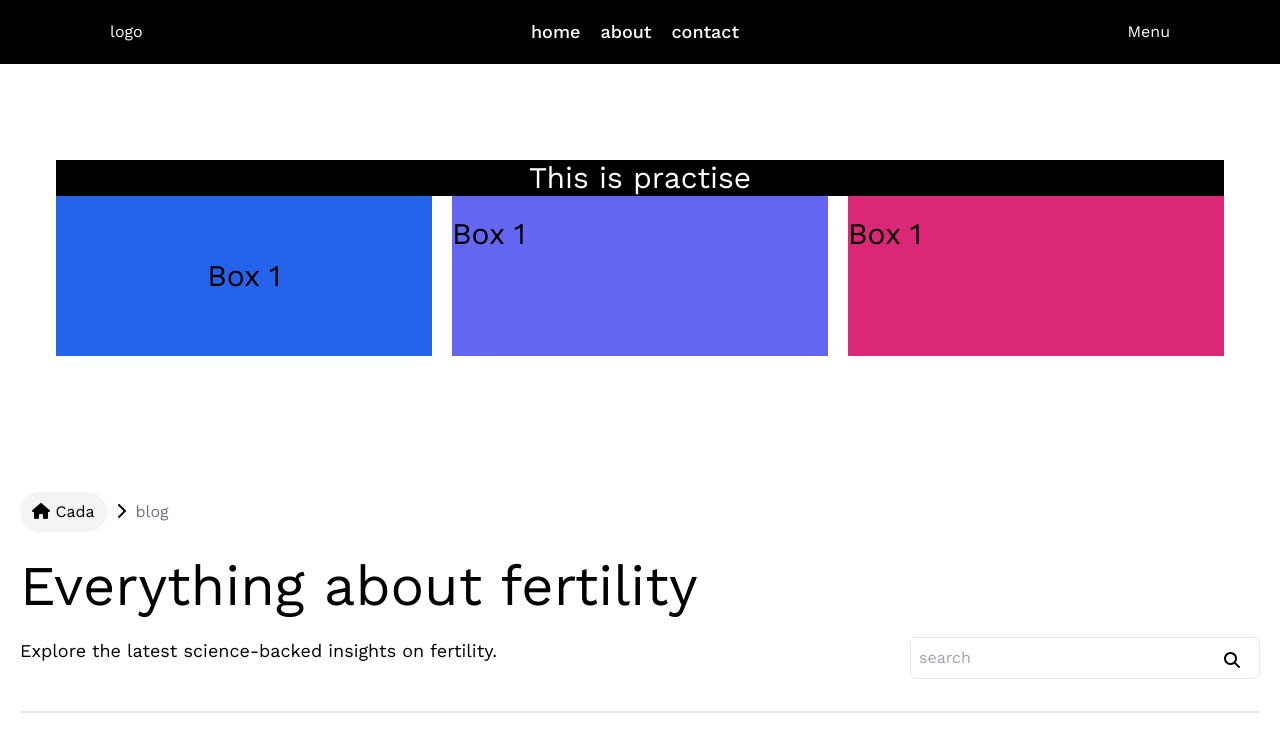
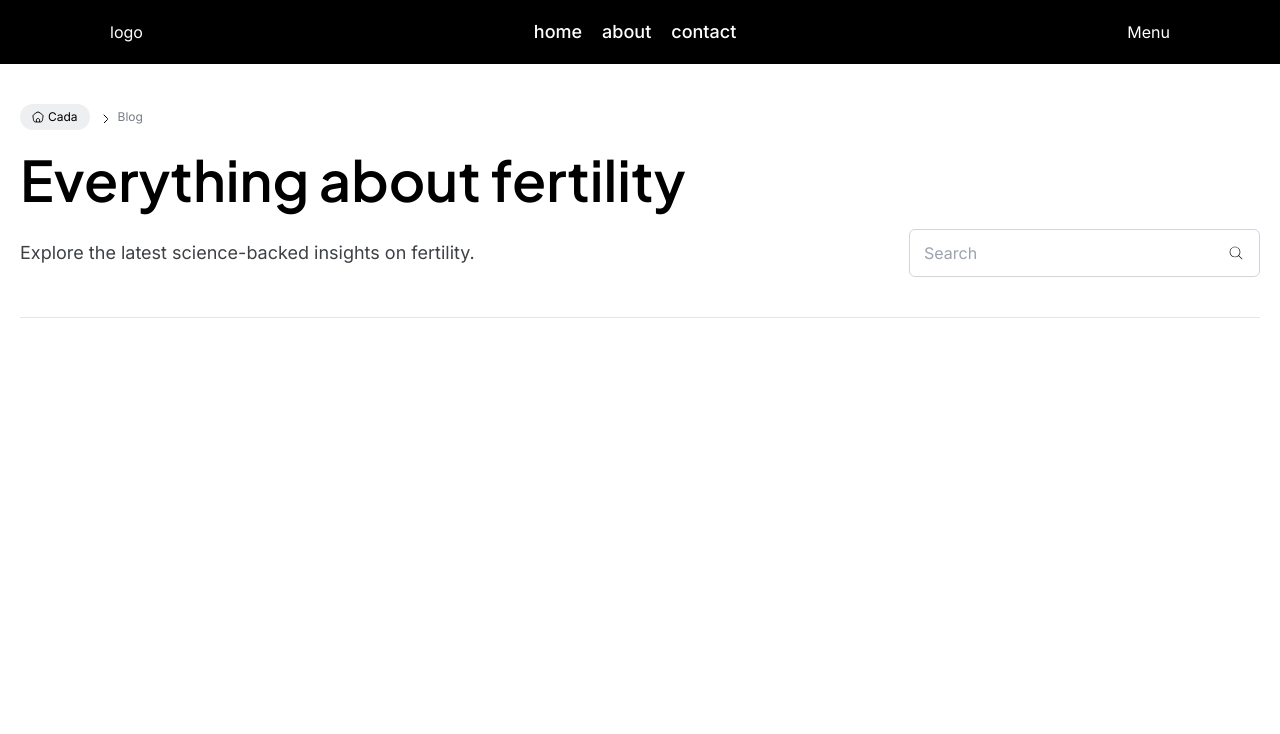
Before and after one commit to biplobariya/tailwind, a website: page index.html in a window 1280 px wide. Shown: the top 734 px of the page. Drawn offline with nearby package versions, Linux system fonts and the light colour scheme.

Commit message:
working update

```diff
--- a/index.html
+++ b/index.html
@@ -32,49 +32,50 @@
     </div>
 </div>
 
-
-<br><br><br>
-<div class="py-6">
-    <div class="max-w-[1200px] mx-auto px-4">
-        <h2 class="bg-black text-white text-center text-3xl">This is practise</h2>
-        <div class=" grid grid-cols-1 sm:grid-cols-2 md:grid-cols-3 gap-5">
-            <div class="py-5 bg-blue-600 w-full h-40 flex items-center justify-center">
-                <h2>Box 1</h2>
+<!-- Cada Hero Section Start -->
+<div class="py-10">
+    <div class="max-w-[1400px] mx-auto px-5">
+        <div class="tit-sec border-b-[1px] border-[##DEDDE6]">
+            <div class="breadcumb flex items-center justify-start sm:justify-center md:justify-start">
+                <a href="#" class="flex items-center bg-[#EEEFF0] text-black py-1 px-3 rounded-[32px]">
+                    <svg class="text-[12px]" width="12" height="12" viewBox="0 0 12 12" fill="none" xmlns="http://www.w3.org/2000/svg">
+                    <g clip-path="url(#clip0_9679_14163)">
+                    <path d="M4.50064 11L4.37532 9.24555C4.30794 8.30231 5.05499 7.5 6.00064 7.5C6.94628 7.5 7.69333 8.30231 7.62595 9.24555L7.50064 11" stroke="black"/>
+                    <path d="M1.1757 6.60673C0.999186 5.45812 0.910931 4.88382 1.12808 4.37469C1.34523 3.86556 1.82701 3.51722 2.79057 2.82053L3.51049 2.3C4.70915 1.43333 5.30847 1 6 1C6.69153 1 7.29085 1.43333 8.48951 2.3L9.20943 2.82053C10.173 3.51722 10.6548 3.86556 10.8719 4.37469C11.0891 4.88382 11.0008 5.45812 10.8243 6.60673L10.6738 7.58619C10.4236 9.21446 10.2985 10.0286 9.7145 10.5143C9.13055 11 8.27683 11 6.56941 11H5.43059C3.72317 11 2.86945 11 2.2855 10.5143C1.70155 10.0286 1.57643 9.21446 1.32621 7.58619L1.1757 6.60673Z" stroke="black" stroke-linejoin="round"/>
+                    </g>
+                    <defs>
+                    <clipPath id="clip0_9679_14163">
+                    <rect width="12" height="12" fill="white"/>
+                    </clipPath>
+                    </defs>
+                    </svg>
+                    <span class="ml-1 text-[12px] font-normal">Cada</span></a>
+                    <span class="px-2 text-black">
+                        <svg width="12" height="12" viewBox="0 0 12 12" fill="none" xmlns="http://www.w3.org/2000/svg">
+                            <path d="M6 12L9.29289 8.70711C9.62623 8.37377 9.79289 8.20711 9.79289 8C9.79289 7.79289 9.62623 7.62623 9.29289 7.29289L6 4" stroke="black" stroke-linecap="round" stroke-linejoin="round"/>
+                        </svg>
+                    </span>
+                <span class="text-[#777C85] capitalize text-[12px]">blog</span>
             </div>
-            <div class="py-5 bg-indigo-500 w-full h-40">
-                <h2>Box 1</h2>
+            <div class="title mt-4">
+                <h2 class="md:text-[56px] text-[36px] font-semibold leading-[67.2px]">Everything about fertility</h2>
+                <div class="section-desc pt-[16px] pb-[40px] flex justify-between items-center md:flex-row flex-col">
+                    <div class="text">
+                        <p class="text-lg leading-[26px] font-normal text-[#3D4044]">Explore the latest science-backed insights on fertility.</p>
                     </div>
-            <div class="py-5 bg-pink-600 w-full h-40">
-                <h2>Box 1</h2>
+                    <div class="search-form relative mt-4 md:mt-0">
+                        <input class="px-[14px] py-[12px] border border-[#D0D5DD] rounded-md w-[100%] md:w-[351px] h-[48px] outline-none text-[16px] text-[#667085] font-normal" type="search" placeholder="Search">
+                        <span class="absolute top-[16px] right-[16px] z-10"><a href="#">
+                            <svg width="16" height="16" viewBox="0 0 16 16" fill="none" xmlns="http://www.w3.org/2000/svg">
+                            <path fill-rule="evenodd" clip-rule="evenodd" d="M7.0013 2.33268C4.42397 2.33268 2.33464 4.42202 2.33464 6.99935C2.33464 9.57668 4.42397 11.666 7.0013 11.666C9.57863 11.666 11.668 9.57668 11.668 6.99935C11.668 4.42202 9.57863 2.33268 7.0013 2.33268ZM1.66797 6.99935C1.66797 4.05383 4.05578 1.66602 7.0013 1.66602C9.94682 1.66602 12.3346 4.05383 12.3346 6.99935C12.3346 9.94487 9.94682 12.3327 7.0013 12.3327C4.05578 12.3327 1.66797 9.94487 1.66797 6.99935Z" fill="black"/>
+                            <path fill-rule="evenodd" clip-rule="evenodd" d="M10.3008 10.2988C10.4309 10.1686 10.642 10.1686 10.7722 10.2988L14.2365 13.7632C14.3667 13.8934 14.3667 14.1044 14.2365 14.2346C14.1064 14.3648 13.8953 14.3648 13.7651 14.2346L10.3008 10.7702C10.1706 10.64 10.1706 10.429 10.3008 10.2988Z" fill="black"/>
+                            </svg>
+                            </a></span>
                     </div>
                 </div>
             </div>
         </div>
-
-<br><br><br>
-
-<!-- Cada Hero Section Start -->
-<div class="py-10">
-    <div class="max-w-[1400px] mx-auto px-5">
-        <div class="tit-sec">
-            <div class="breadcumb">
-                <a href="#" class="bg-gray-100 inline-block py-2 px-3 rounded-3xl"><i class="fa-solid fa-house"></i> Cada</a>
-                <span class="px-1"><i class="fa-solid fa-chevron-right"></i></span>
-                <span class="text-gray-500">blog</span>
-            </div>
-            <div class="title mt-4">
-                <h2 class="md:text-[56px] text-[36px] leading-snug">Everything about fertility</h2>
-                <div class="section-desc pt-3 pb-8 flex justify-between md:flex-row flex-col border-b-2">
-                    <div class="text">
-                        <p class="text-lg">Explore the latest science-backed insights on fertility.</p>
-                    </div>
-                    <div class="search-form relative mt-4 md:mt-0">
-                        <input class="p-2 border rounded-md w-[100%] md:w-[350px] outline-none" type="search" placeholder="search">
-                        <span class="absolute z-auto top-[12px] right-[20px]"><a href="#"><i class="fa-solid fa-magnifying-glass"></i></a></span>
-                    </div>
-                </div>
-            </div>
-        </div>
+        <div class="main-hero hidden">
             <div class="pb-10 featured-blog mt-6 grid md:grid-cols-2 gap-7">
                 <div class="featured-post">
                         <div class="relative">
@@ -131,11 +132,12 @@
         </div>
     </div>
 </div>
+
 <!-- Cada Hero Section End -->
 
 <!-- Category Post section Start -->
 
-<div class="category-sec py-10">
+<div class="category-sec py-10 hidden">
     <div class="max-w-[1400px] mx-auto px-5">
         <div class="sec-title flex justify-between items-center ">
             <div class="title">
@@ -279,7 +281,7 @@
 <!-- Category Post section Emd-->
 
 <!-- Call-to-action section Start -->
-<div class="call-to-action py-[80px]">
+<div class="call-to-action py-[80px] hidden">
     <div class="max-w-[1400px] mx-auto px-5">
         <div class="cta-row flex flex-col lg:flex-row justify-between bg-[#F7F5F0] py-10 md:py-16 px-10 md:px-[102px] rounded-[20px]">
             <div class="cta-title max-w-[700px] lg:max-w-[286px] w-full">
@@ -306,7 +308,7 @@
 
 
 <!-- Video Slider Start -->
-<div class="video-blog">
+<div class="video-blog hidden">
     <div class="container max-w-[1400px] mx-auto py-[60px] px-5 swiper mySwiper">
         <div class="h-slider-wrapper flex gap-5 justify-between">
             <h2 class="text-[36px] font-semibold leading-[1.2]">Check out the Video Hub</h2>
@@ -432,7 +434,7 @@
 <!-- Video Slider End -->
 
 <!-- Category blog section Start -->
-<div class="py-[70px]">
+<div class="py-[70px] hidden">
     <div class="max-w-[1400px] mx-auto px-5">
         <div class="flex justify-between items-center">
             <div>
--- a/src/tailwind.css
+++ b/src/tailwind.css
@@ -1,3 +1,10 @@
+
+@import url('https://fonts.googleapis.com/css2?family=Montserrat:ital,wght@0,100..900;1,100..900&family=Plus+Jakarta+Sans:ital,wght@0,200..800;1,200..800&family=Roboto:ital,wght@0,300;0,400;0,500;0,700;1,300;1,400;1,500&family=Work+Sans:ital,wght@0,100..900;1,100..900&display=swap');
+
+@import url('https://fonts.googleapis.com/css2?family=Inter:wght@100..900&family=Montserrat:ital,wght@0,100..900;1,100..900&family=Plus+Jakarta+Sans:ital,wght@0,200..800;1,200..800&family=Roboto:ital,wght@0,300;0,400;0,500;0,700;1,300;1,400;1,500&family=Work+Sans:ital,wght@0,100..900;1,100..900&display=swap');
+
+
+
 @tailwind base;
 @tailwind components;
 @tailwind utilities;
@@ -7,7 +14,11 @@ h2{
 }
 
 body{
-  font-family: "Work Sans", sans-serif;
+  font-family: "Inter", sans-serif;
+
+}
+h1,h2,h3,h4,h5,h6{
+  font-family: "Plus Jakarta Sans", sans-serif;
 }
 
 .swiper-button-nextt.custom-next{
```
Also changed, not shown: src/output.css. Lines whose indentation alone changed are shown as unchanged.
